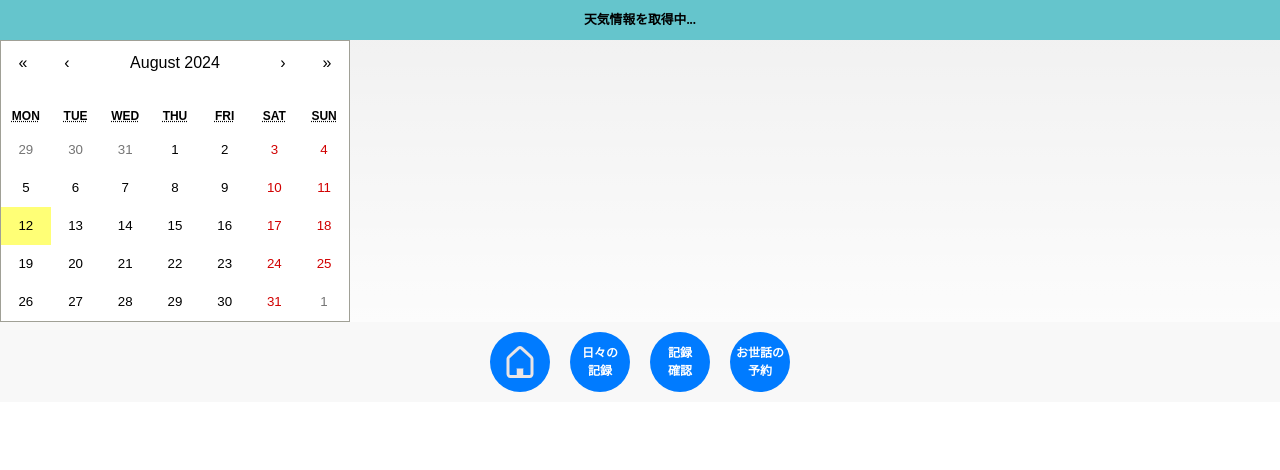
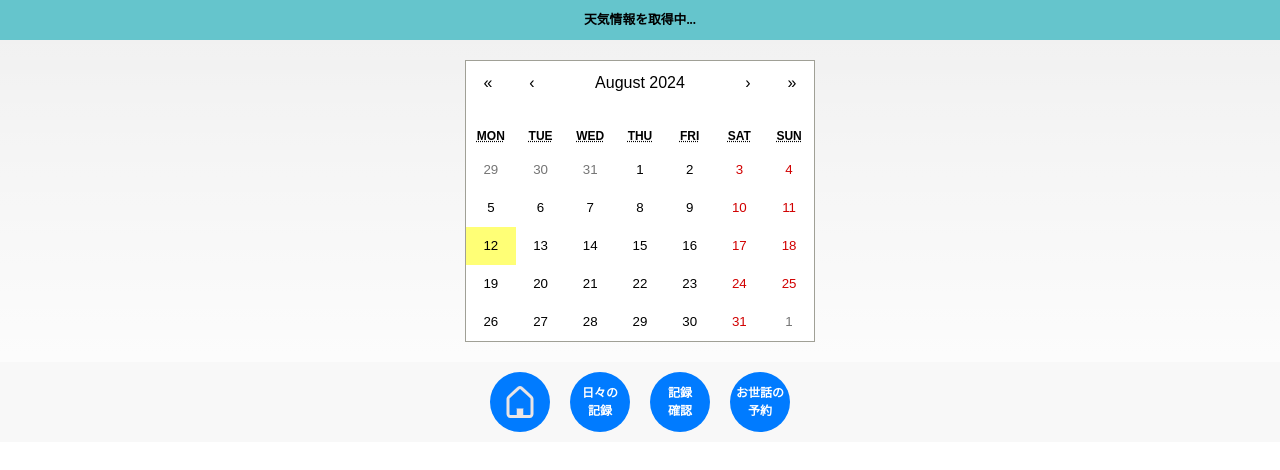
Before and after one commit to jasminetech0/Tech0DodWalkAPP, a Next.js app in the folder app_wonderful_partners/frontend/: page /top/schedule in a window 1280 px wide. Shown: the top 470 px of the page. Built offline with nearby package versions, Linux system fonts and the light colour scheme; no server answers.

Commit message:
カレンダーの位置を調整

```diff
--- a/app_wonderful_partners/frontend/src/app/top/schedule/page.jsx
+++ b/app_wonderful_partners/frontend/src/app/top/schedule/page.jsx
@@ -62,12 +62,13 @@ const MyCalendar = () => {
   return (
     <div>
       <Header />
+      <div style={styles.calendarContainer}>
       <Calendar
         value={value}
         onClickDay={handleDayClick}
         locale={ja}  // ここにlocaleを追加
       />
-      <div>{value?.toLocaleDateString()}</div>
+      </div>
 
       {isModalOpen && (
         <div style={styles.modalOverlay}>
@@ -109,6 +110,12 @@ const MyCalendar = () => {
 };
 
 const styles = {
+  calendarContainer: {
+    display: 'flex',
+    justifyContent: 'center',
+    marginTop: '20px',  // 上の隙間
+    marginBottom: '20px',  // 下の隙間
+  },
   modalOverlay: {
     position: 'fixed',
     top: 0,
```
